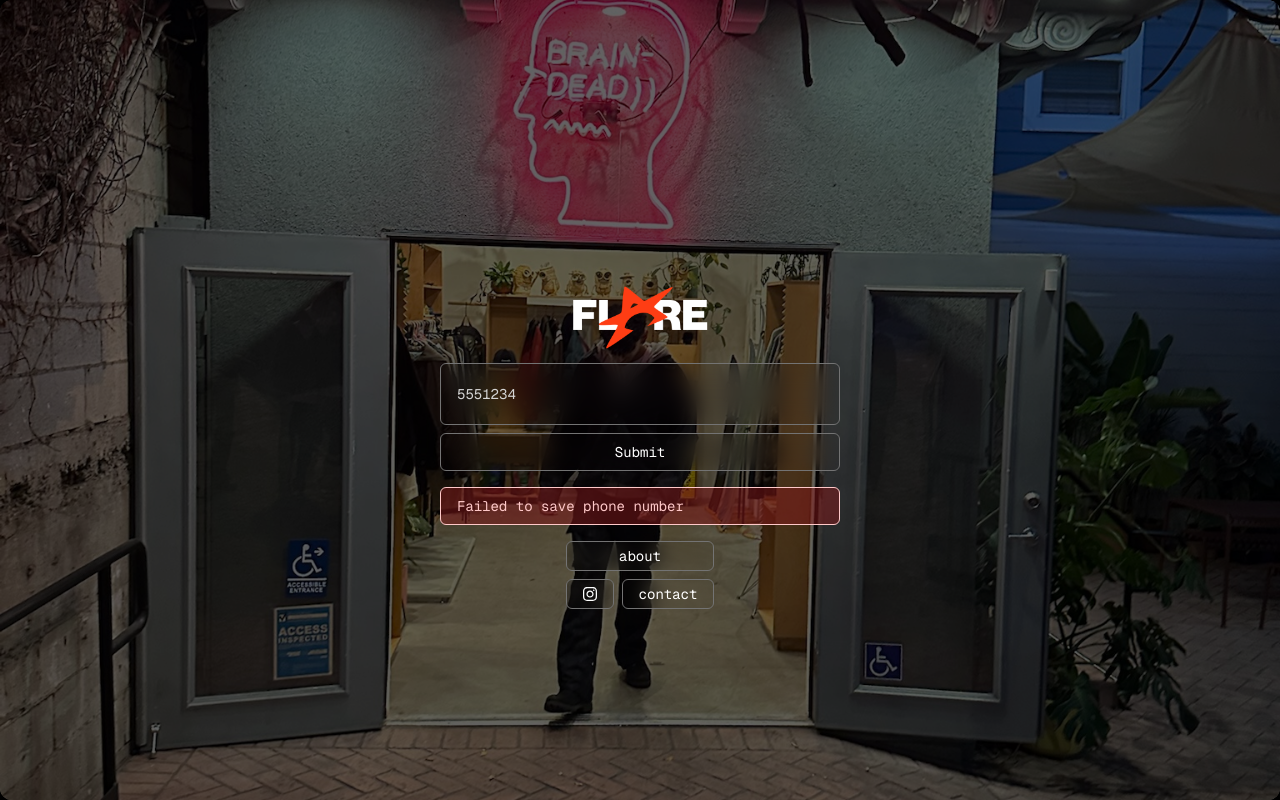
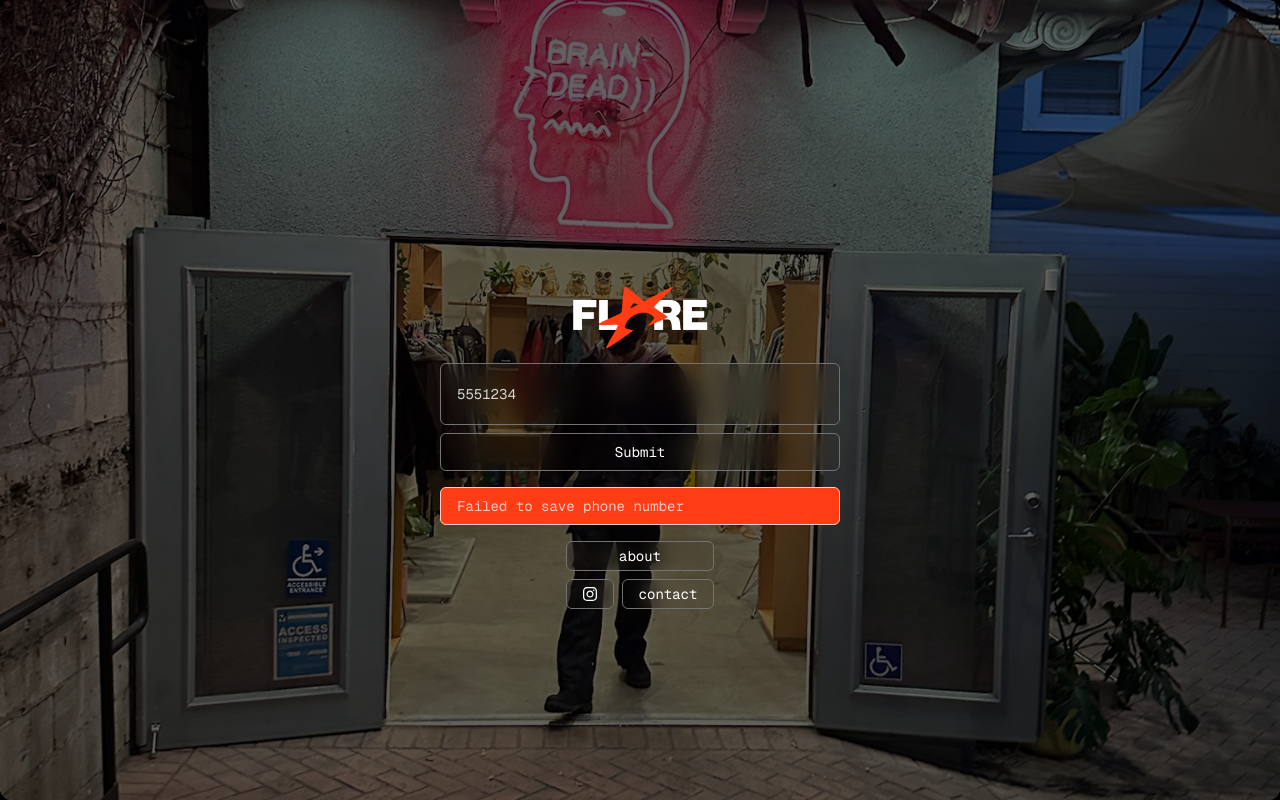
Before and after one commit to Cbassed/Flarewebsite, a Next.js app: page / in a window 1280 px wide. Both pictures are taken after typing "5551234" into the empty fields and a click on the button "Submit". Built offline with nearby package versions, Linux system fonts and the light colour scheme; no server answers.

Commit message:
changed to correct red color

```diff
--- a/app/page.tsx
+++ b/app/page.tsx
@@ -233,12 +233,13 @@ export default function Home() {
                   {submitMessage && (
                      <div className={`w-full px-4 py-2 rounded-md border ${
                         isSuccess
-                           ? 'bg-red-700 text-white border-red-500' // Changed from text-green-200 to text-white
+                           ? 'bg-red-700 text-white border-red-500'
                            : 'bg-red-900/50 text-red-200'
-                     }`}>
+                     }`} style={{ backgroundColor: '#FE3D14' }}>
                         {submitMessage}
                      </div>
                   )}
+
 
 
 
```
